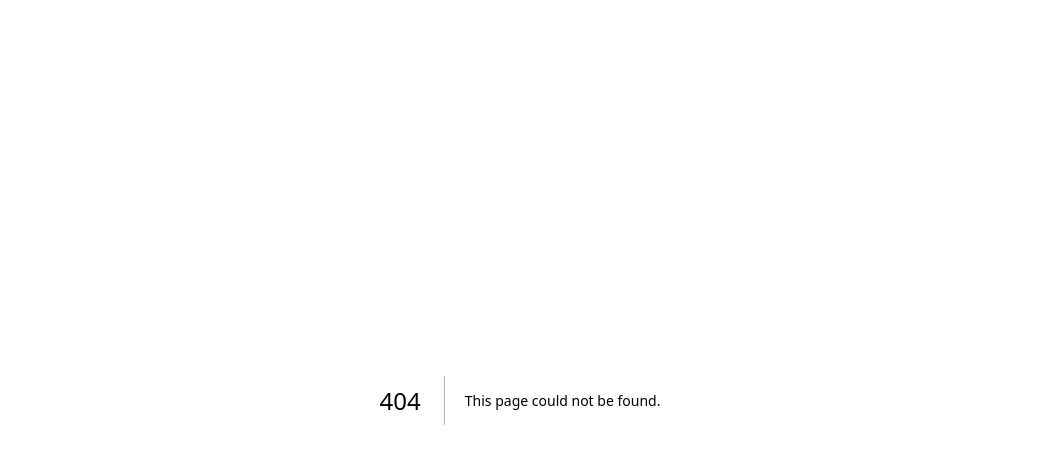
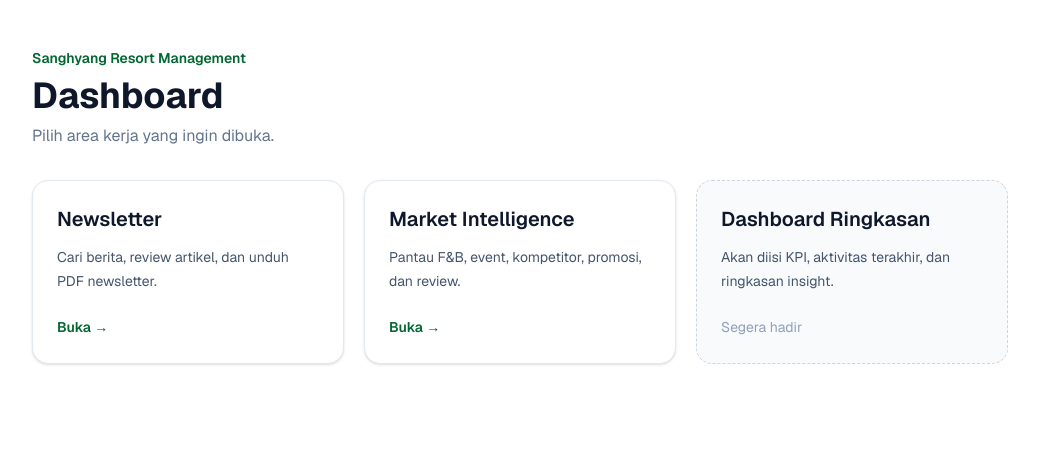
Before and after one commit to monauli/sanghyang-news, a Next.js app: page /dashboard in a window 1280 px wide. Before the commit this address had no page. Shown: the top 464 px of the page, without its empty margins (120-1159 px from the left). Built offline with nearby package versions, Linux system fonts and the light colour scheme.

Commit message:
feat: add post-login dashboard portal

```diff
--- /dev/null
+++ b/app/dashboard/page.tsx
@@ -0,0 +1,29 @@
+const cards = [
+  { href: '/', title: 'Newsletter', text: 'Cari berita, review artikel, dan unduh PDF newsletter.' },
+  { href: '/market-intelligence', title: 'Market Intelligence', text: 'Pantau F&B, event, kompetitor, promosi, dan review.' },
+];
+
+export default function DashboardPage() {
+  return (
+    <main className="mx-auto min-h-screen w-full max-w-5xl px-6 py-12">
+      <p className="text-sm font-semibold text-green-800">Sanghyang Resort Management</p>
+      <h1 className="mt-2 text-4xl font-bold text-slate-900">Dashboard</h1>
+      <p className="mt-2 text-slate-500">Pilih area kerja yang ingin dibuka.</p>
+
+      <section className="mt-8 grid gap-5 md:grid-cols-3">
+        {cards.map((card) => (
+          <a key={card.href} href={card.href} className="rounded-2xl border border-slate-200 bg-white p-6 shadow-sm transition hover:border-green-700 hover:shadow-md">
+            <h2 className="text-xl font-semibold text-slate-900">{card.title}</h2>
+            <p className="mt-3 text-sm leading-6 text-slate-600">{card.text}</p>
+            <span className="mt-6 inline-block text-sm font-semibold text-green-800">Buka →</span>
+          </a>
+        ))}
+        <section className="rounded-2xl border border-dashed border-slate-300 bg-slate-50 p-6">
+          <h2 className="text-xl font-semibold text-slate-900">Dashboard Ringkasan</h2>
+          <p className="mt-3 text-sm leading-6 text-slate-600">Akan diisi KPI, aktivitas terakhir, dan ringkasan insight.</p>
+          <span className="mt-6 inline-block text-sm text-slate-400">Segera hadir</span>
+        </section>
+      </section>
+    </main>
+  );
+}
--- a/app/login/page.tsx
+++ b/app/login/page.tsx
@@ -21,7 +21,7 @@ export default function HalamanMasuk() {
         body: JSON.stringify({ password: sandi }),
       });
       if (!res.ok) throw new Error((await res.json().catch(() => ({}))).error ?? 'Gagal masuk.');
-      router.replace('/');
+      router.replace('/dashboard');
       router.refresh();
     } catch (e) {
       setGalat((e as Error).message);
```
